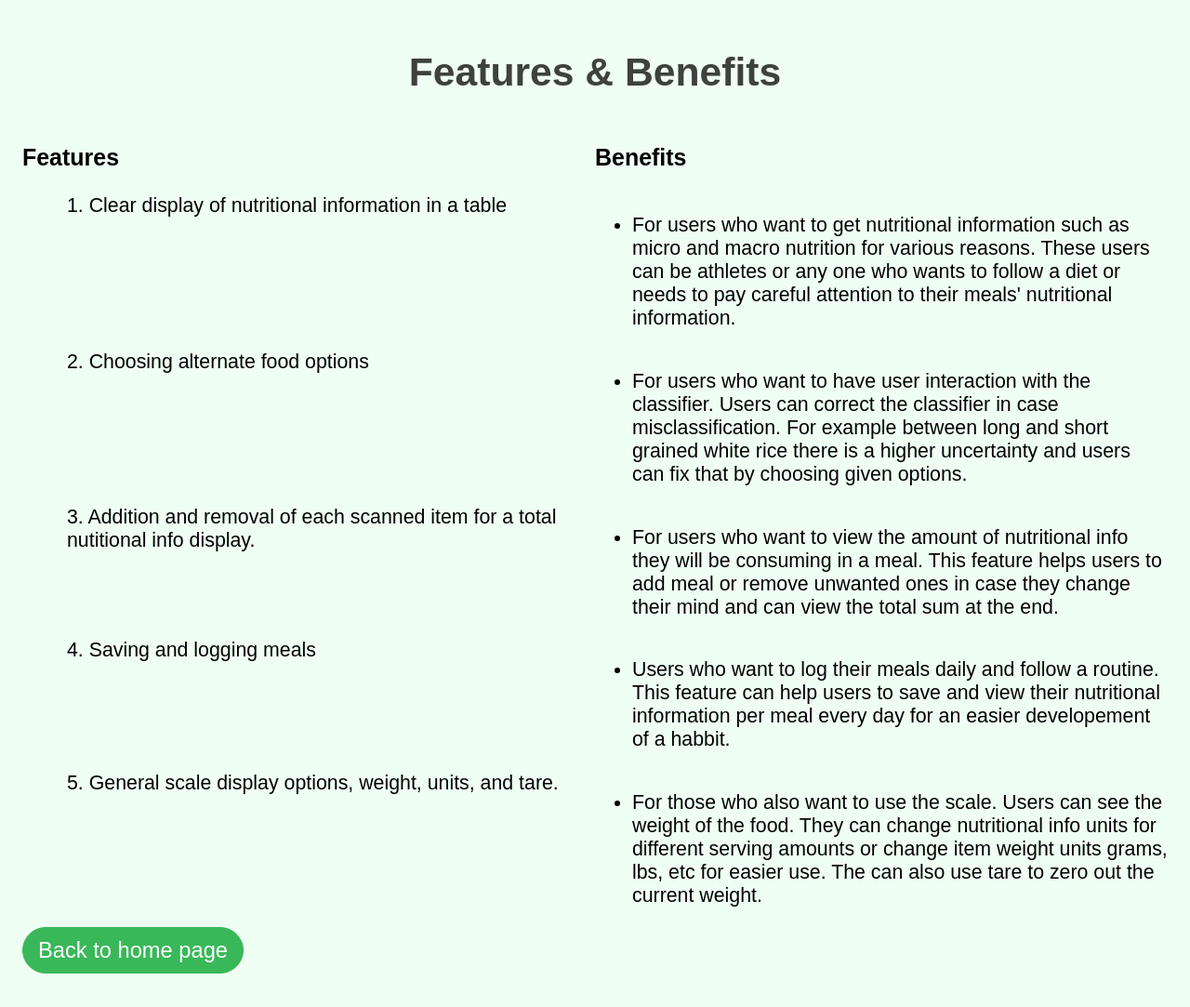
After one commit to sepbos/ECE140BWebsite, a Python web app: template web/src/templates/benefits.html in a window 1280 px wide. The commit adds this page. Shown: the whole page at 93% size. Run offline with Jinja, Linux system fonts and the light colour scheme; the template is opened without the code that fills it, so the values that code supplies are empty.

Commit message:
assignment 6

```diff
--- a/web/src/public/css/agile.css
+++ b/web/src/public/css/agile.css
@@ -64,8 +64,14 @@ img.LeftImage {
 aside {
   margin: 0rem;
   padding: 1rem;
+}
 
+.div_item_list {
+  padding-left: 3rem;
+}
 
+.button_single_out {
+  padding-top: 3rem;
 }
 
 a:link {
--- /dev/null
+++ b/web/src/templates/benefits.html
@@ -0,0 +1,99 @@
+<!DOCTYPE html>
+<html lang="en">
+  <head>
+    <!-- Required meta tags -->
+    <meta charset="utf-8" />
+    <meta
+      name="viewport"
+      content="width=device-width, initial-scale=1, shrink-to-fit=no"
+    />
+    <link rel="shortcut icon" href="#" />
+
+    <!-- Page Info -->
+    <title>SnailScale</title>
+    <meta name="author" content="Sepehr Bostan" />
+    <meta name="description" content="Comfortable Diet" />
+
+    <link rel="stylesheet" type="text/css" href="css/agile.css" />
+  </head>
+  <body>
+    <div class="hero"><h1>Features & Benefits</h1></div>
+    <section>
+      <div class="container">
+        <div class="div_item_list_left">
+          <h3>Features</h3>
+        </div>
+        <div>
+          <h3>Benefits</h3>
+        </div>
+        <div class="div_item_list">
+          1. Clear display of nutritional information in a table
+        </div>
+        <di>
+          <ul>
+            <li>
+              For users who want to get nutritional information such as micro
+              and macro nutrition for various reasons. These users can be
+              athletes or any one who wants to follow a diet or needs to pay
+              careful attention to their meals' nutritional information.
+            </li>
+          </ul>
+        </di>
+        <div class="div_item_list">2. Choosing alternate food options</div>
+        <div>
+          <ul>
+            <li>
+              For users who want to have user interaction with the classifier.
+              Users can correct the classifier in case misclassification. For
+              example between long and short grained white rice there is a
+              higher uncertainty and users can fix that by choosing given
+              options.
+            </li>
+          </ul>
+        </div>
+        <div class="div_item_list">
+          3. Addition and removal of each scanned item for a total nutitional
+          info display.
+        </div>
+        <div>
+          <ul>
+            <li>
+              For users who want to view the amount of nutritional info they
+              will be consuming in a meal. This feature helps users to add meal
+              or remove unwanted ones in case they change their mind and can
+              view the total sum at the end.
+            </li>
+          </ul>
+        </div>
+        <div class="div_item_list">4. Saving and logging meals</div>
+        <div>
+          <ul>
+            <li>
+              Users who want to log their meals daily and follow a routine. This
+              feature can help users to save and view their nutritional
+              information per meal every day for an easier developement of a
+              habbit.
+            </li>
+          </ul>
+        </div>
+        <div class="div_item_list">
+          5. General scale display options, weight, units, and tare.
+        </div>
+        <div>
+          <ul>
+            <li>
+              For those who also want to use the scale. Users can see the weight
+              of the food. They can change nutritional info units for different
+              serving amounts or change item weight units grams, lbs, etc for
+              easier use. The can also use tare to zero out the current weight.
+            </li>
+          </ul>
+        </div>
+      </div>
+    </section>
+    <div class="btn medium pill" id="homepage" onclick="product_page()">
+      Back to home page
+    </div>
+    <script type="text/javascript" src="rest.js"></script>
+  </body>
+</html>
```
Also changed, not shown: web/src/server.py (+15 -0 lines), web/src/templates/home.html (+51 -29 lines), web/src/templates/interaction.html (added, +62 -0 lines).
